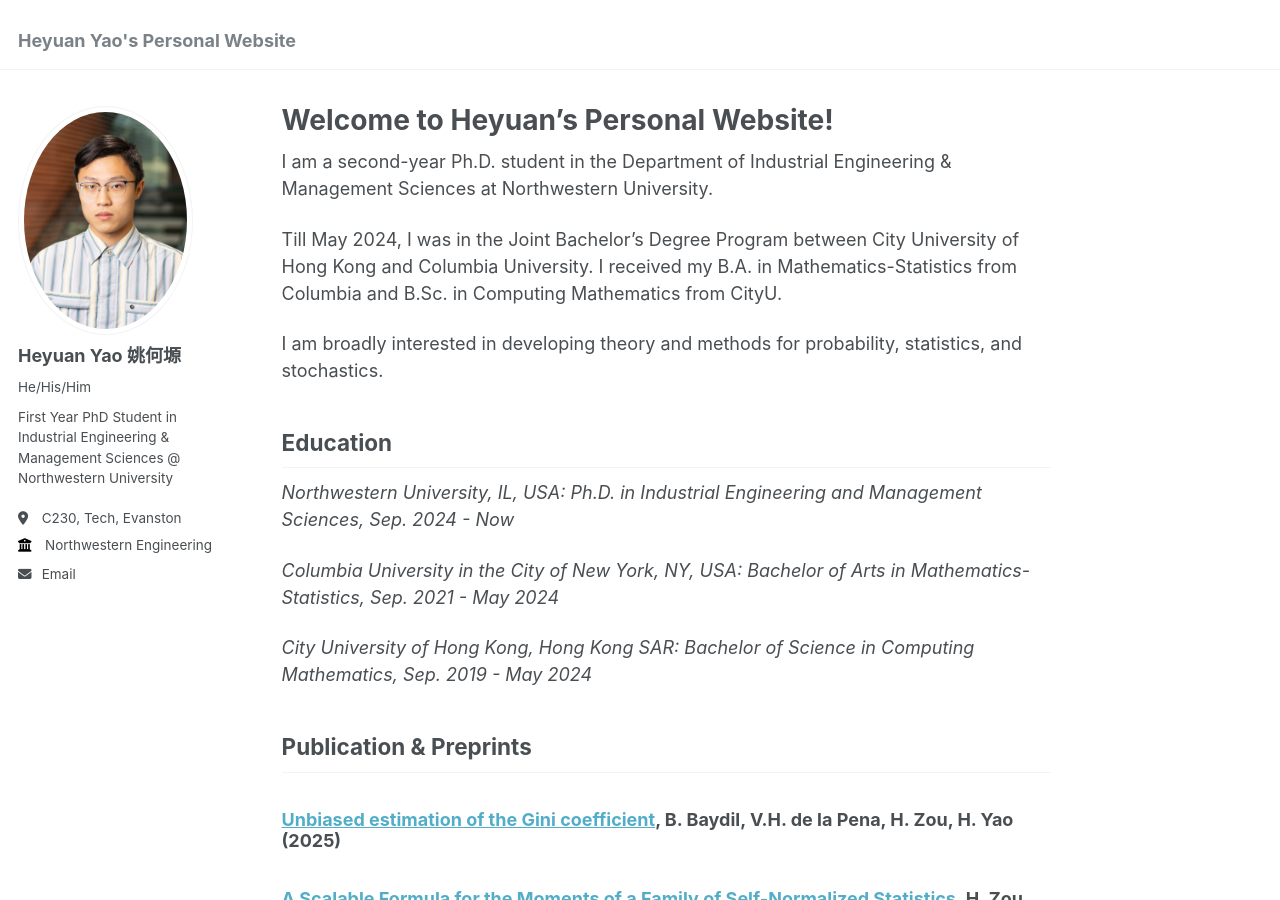
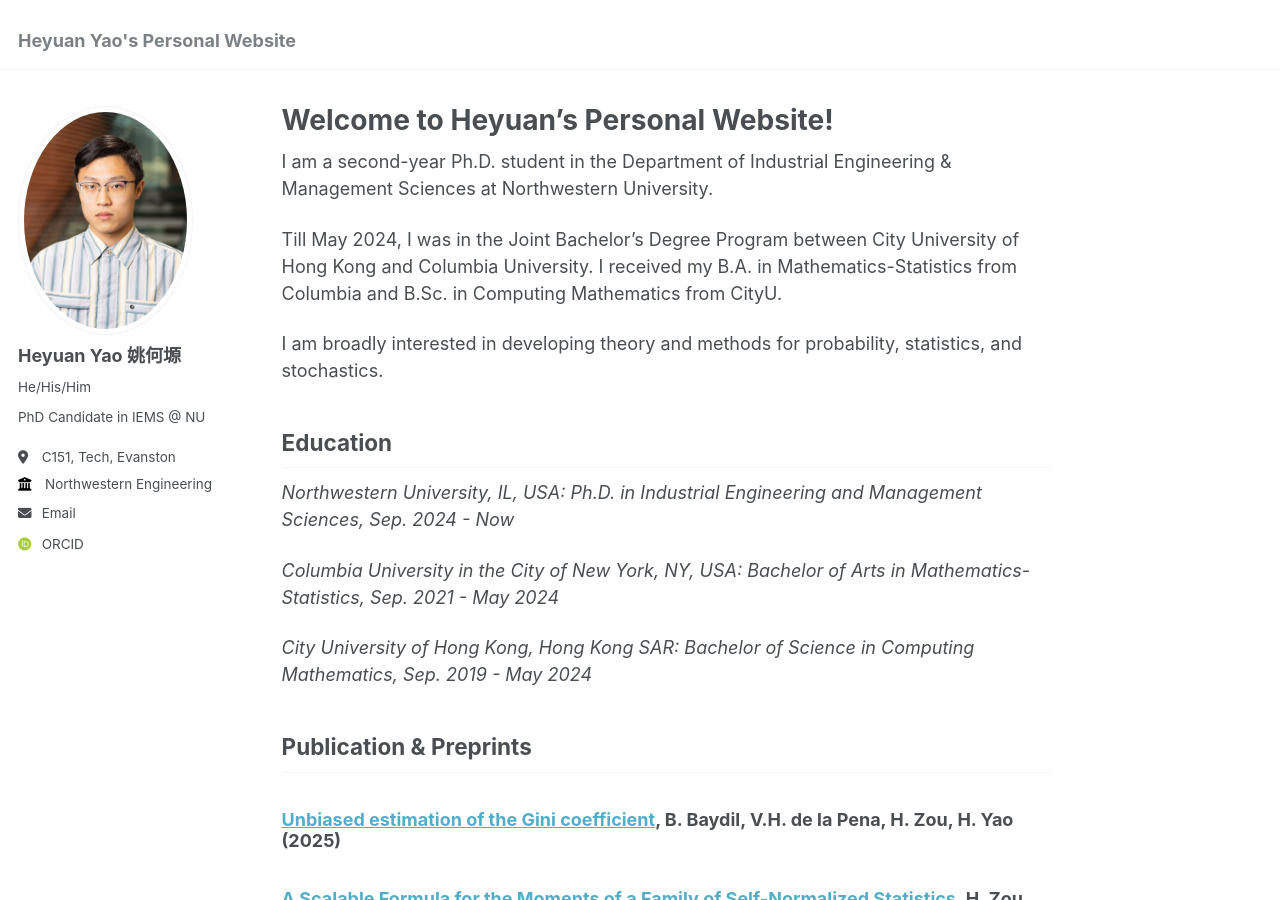
Before and after one commit to Heyuan-Yao/Heyuan-Yao.github.io, a Jekyll site: the page built from _pages/about.md, in a window 1280 px wide and 900 px high. Built offline with Jekyll 4.4.1, drawn with Linux system fonts in a browser that asks for light colours; some web fonts are replaced.

Commit message:
Update _config.yml

```diff
--- a/_config.yml
+++ b/_config.yml
@@ -24,8 +24,8 @@ author:
   avatar           : "HY.jpg"
   name             : "Heyuan Yao 姚何塬"
   pronouns         : "He/His/Him"
-  bio              : "First Year PhD Student in Industrial Engineering & Management Sciences @ Northwestern University"
-  location         : "C230, Tech, Evanston"
+  bio              : "PhD Candidate in IEMS @ NU"
+  location         : "C151, Tech, Evanston"
   employer         : "Northwestern Engineering"
   uri              : # URL
   email            : "heyuanyao@u.northwestern.edu"
@@ -34,7 +34,7 @@ author:
   arxiv            : # URL - Update with the correct link to your profile
   googlescholar    : #"https://scholar.google.com/citations?user=PS_CX0AAAAAJ"
   impactstory      : # URL
-  orcid            : #"http://orcid.org/yourorcidurl"
+  orcid            : "https://orcid.org/0009-0007-6587-3485"
   semantic         : # URL
   pubmed           : #"https://www.ncbi.nlm.nih.gov/pubmed/?term=john+snow"
   researchgate     : # URL
```
